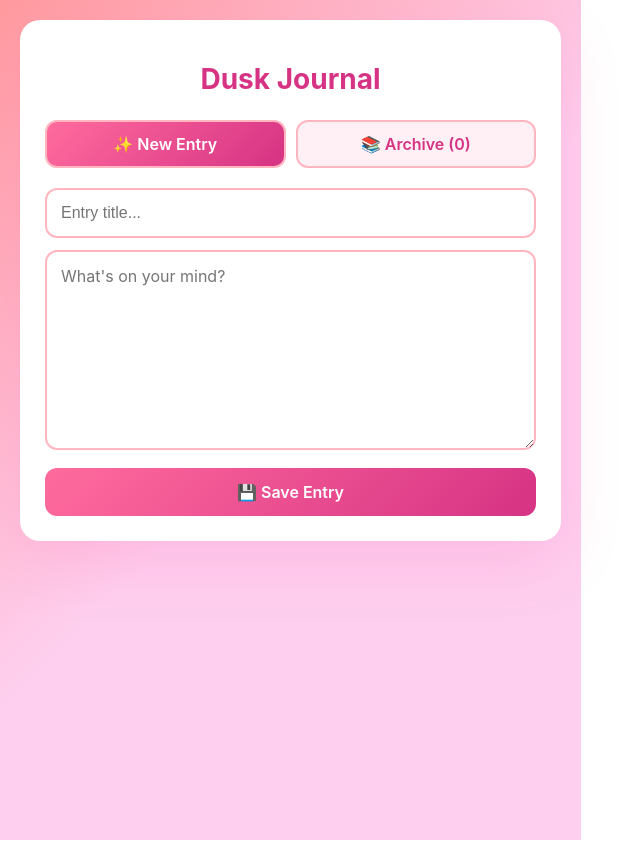
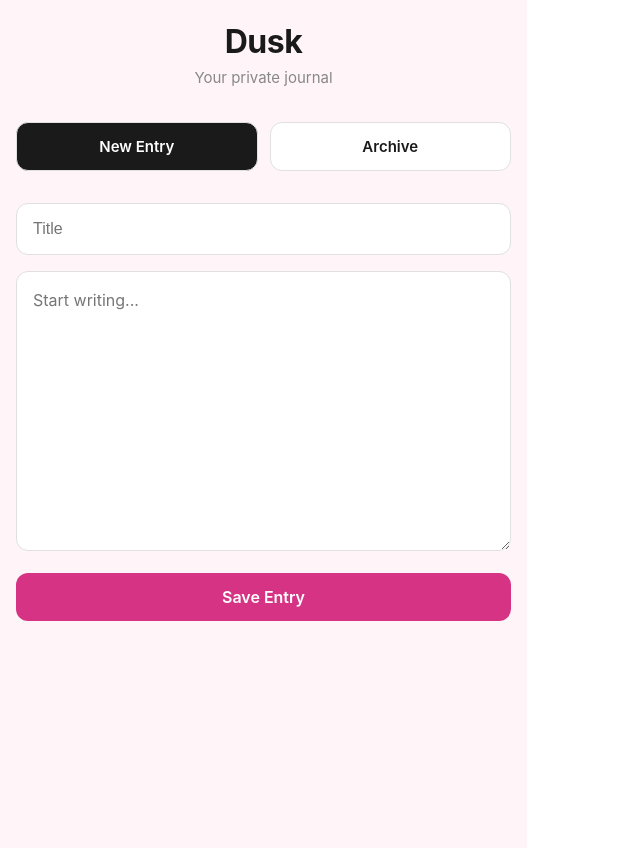
Before and after one commit to forteido-art/dusk-journal, a React (Vite) app: page / in a window 1280 px wide. Shown: the whole page, without its empty margins (0-644 px from the left). Built offline with nearby package versions, Linux system fonts and the light colour scheme.

Commit message:
Modern UI: clean layout, better spacing, pro design

```diff
--- a/src/App.jsx
+++ b/src/App.jsx
@@ -18,13 +18,13 @@ function App() {
 
   const saveEntry = () => {
     if (!title.trim() ||!content.trim()) {
-      alert('Add both title and content')
+      alert('Please add title and content')
       return
     }
 
     if (editingId) {
       setEntries(entries.map(e =>
-        e.id === editingId? {...e, title, content, date: new Date().toISOString()} : e
+        e.id === editingId? {...e, title, content, updated: new Date().toISOString()} : e
       ))
       setEditingId(null)
     } else {
@@ -68,20 +68,21 @@ function App() {
   const exportPDF = () => {
     const printWindow = window.open('', '', 'height=800,width=600')
     const entriesHTML = entries.map(e => `
-      <div style="margin-bottom:30px; page-break-inside:avoid">
-        <h2 style="color:#d63384; margin-bottom:5px">${e.title}</h2>
-        <p style="color:#666; font-size:12px; margin-bottom:10px">${new Date(e.date).toLocaleString()}</p>
-        <p style="white-space:pre-wrap; line-height:1.6">${e.content}</p>
-        <hr style="border:none; border-top:1px solid #eee; margin-top:20px">
+      <div style="margin-bottom:40px; page-break-inside:avoid">
+        <h2 style="color:#d63384; margin:0 0 8px 0; font-size:22px">${e.title}</h2>
+        <p style="color:#888; font-size:13px; margin:0 0 15px 0">${new Date(e.date).toLocaleDateString('en-US', {month: 'long', day: 'numeric', year: 'numeric'})}</p>
+        <p style="white-space:pre-wrap; line-height:1.7; font-size:15px; color:#333">${e.content}</p>
       </div>
     `).join('')
 
     printWindow.document.write(`
       <html>
-        <head><title>Dusk Journal Backup</title></head>
-        <body style="font-family:Arial; padding:30px; color:black">
-          <h1 style="color:#d63384; text-align:center">Dusk Journal Export</h1>
-          <p style="text-align:center; color:#666">Exported on ${new Date().toLocaleString()}</p>
+        <head><title>Dusk Journal</title>
+        <style>body{font-family:-apple-system,Arial,sans-serif; padding:50px; max-width:700px; margin:0 auto}</style>
+        </head>
+        <body>
+          <h1 style="color:#d63384; text-align:center; margin-bottom:10px">Dusk Journal</h1>
+          <p style="text-align:center; color:#999; margin-bottom:50px">Exported ${new Date().toLocaleString()}</p>
           ${entriesHTML}
         </body>
       </html>
@@ -101,153 +102,185 @@ function App() {
   const styles = {
     container: {
       minHeight: '100vh',
-      background: 'linear-gradient(135deg, #ff9a9e 0%, #fecfef 50%, #fecfef 100%)',
-      padding: '20px',
+      background: '#fff5f8',
+      padding: '24px 16px',
       fontFamily: '-apple-system, BlinkMacSystemFont, "Segoe UI", Roboto, sans-serif'
     },
-    card: {
-      maxWidth: '600px',
-      margin: '0 auto',
-      background: 'white',
-      borderRadius: '20px',
-      padding: '25px',
-      boxShadow: '0 20px 60px rgba(255,105,180,0.2)'
+    wrapper: {
+      maxWidth: '680px',
+      margin: '0 auto'
+    },
+    header: {
+      marginBottom: '32px',
+      textAlign: 'center'
     },
     title: {
-      textAlign: 'center',
-      color: '#d63384',
-      marginBottom: '25px',
-      fontSize: '28px'
+      fontSize: '32px',
+      fontWeight: '700',
+      color: '#1a1a1a',
+      margin: '0 0 8px 0',
+      letterSpacing: '-0.5px'
     },
-    btnGroup: {
+    subtitle: {
+      fontSize: '15px',
+      color: '#888',
+      margin: 0
+    },
+    topBar: {
+      display: 'flex',
+      gap: '12px',
+      marginBottom: '32px'
+    },
+    tabBtn: (active) => ({
+      flex: 1,
+      padding: '14px 20px',
+      background: active? '#1a1a1a' : 'white',
+      color: active? 'white' : '#1a1a1a',
+      border: '1.5px solid #e0e0e0',
+      borderRadius: '12px',
+      fontSize: '15px',
+      fontWeight: '600',
+      cursor: 'pointer',
+      transition: 'all 0.2s'
+    }),
+    actionRow: {
       display: 'flex',
       gap: '10px',
-      marginBottom: '20px'
+      marginBottom: '24px',
+      justifyContent: 'flex-end'
     },
-    btn: (active) => ({
-      flex: 1,
-      padding: '12px',
-      background: active? 'linear-gradient(135deg, #ff6b9d 0%, #d63384 100%)' : '#fff0f5',
-      color: active? 'white' : '#d63384',
-      border: '2px solid #ffb6c1',
+    secondaryBtn: {
+      padding: '10px 18px',
+      background: 'white',
+      color: '#1a1a1a',
+      border: '1.5px solid #e0e0e0',
+      borderRadius: '10px',
+      fontSize: '14px',
+      fontWeight: '500',
+      cursor: 'pointer'
+    },
+    primaryBtn: {
+      padding: '14px 24px',
+      background: '#d63384',
+      color: 'white',
+      border: 'none',
       borderRadius: '12px',
       fontSize: '16px',
       fontWeight: '600',
-      cursor: 'pointer'
-    }),
+      cursor: 'pointer',
+      width: '100%',
+      marginTop: '16px'
+    },
     input: {
       width: '100%',
-      padding: '14px',
-      marginBottom: '12px',
+      padding: '16px',
+      marginBottom: '16px',
       fontSize: '16px',
-      border: '2px solid #ffb6c1',
+      border: '1.5px solid #e0e0e0',
       borderRadius: '12px',
       boxSizing: 'border-box',
       outline: 'none',
       background: 'white',
-      color: 'black'
+      color: '#1a1a1a',
+      transition: 'border 0.2s'
     },
     textarea: {
       width: '100%',
-      height: '200px',
-      padding: '14px',
+      minHeight: '280px',
+      padding: '16px',
       fontSize: '16px',
-      border: '2px solid #ffb6c1',
+      border: '1.5px solid #e0e0e0',
       borderRadius: '12px',
       boxSizing: 'border-box',
       outline: 'none',
       resize: 'vertical',
       fontFamily: 'inherit',
       background: 'white',
-      color: 'black'
-    },
-    saveBtn: {
-      width: '100%',
-      padding: '14px',
-      background: 'linear-gradient(135deg, #ff6b9d 0%, #d63384 100%)',
-      color: 'white',
-      border: 'none',
-      borderRadius: '12px',
-      fontSize: '16px',
-      fontWeight: '600',
-      marginTop: '12px',
-      cursor: 'pointer'
-    },
-    cancelBtn: {
-      padding: '14px',
-      background: '#ccc',
-      color: 'black',
-      border: 'none',
-      borderRadius: '12px',
-      fontSize: '16px',
-      fontWeight: '600',
-      marginTop: '12px',
-      cursor: 'pointer'
+      color: '#1a1a1a',
+      lineHeight: '1.6'
     },
     entryCard: {
       background: 'white',
-      padding: '18px',
-      marginBottom: '12px',
-      borderRadius: '15px',
+      padding: '24px',
+      marginBottom: '16px',
+      borderRadius: '16px',
       cursor: 'pointer',
-      border: '2px solid #ffb6c1',
-      color: 'black'
+      border: '1.5px solid #f0f0f0',
+      transition: 'border 0.2s, transform 0.2s'
     },
-    deleteBtn: {
-      padding: '6px 12px',
-      background: '#ff4757',
-      color: 'white',
+    cardHeader: {
+      display: 'flex',
+      justifyContent: 'space-between',
+      alignItems: 'flex-start',
+      marginBottom: '12px'
+    },
+    cardTitle: {
+      fontSize: '18px',
+      fontWeight: '600',
+      color: '#1a1a1a',
+      margin: 0,
+      flex: 1
+    },
+    cardDate: {
+      fontSize: '13px',
+      color: '#999',
+      margin: '6px 0 16px 0'
+    },
+    cardContent: {
+      fontSize: '15px',
+      color: '#555',
+      lineHeight: '1.6',
+      margin: 0
+    },
+    iconBtn: {
+      padding: '8px 12px',
+      background: 'transparent',
+      color: '#d63384',
       border: 'none',
       borderRadius: '8px',
       cursor: 'pointer',
-      fontSize: '14px'
-    },
-    exportBtn: {
-      padding: '10px 16px',
-      background: 'linear-gradient(135deg, #ff6b9d 0%, #d63384 100%)',
-      color: 'white',
-      border: 'none',
-      borderRadius: '10px',
-      fontWeight: '600',
-      cursor: 'pointer',
-      marginLeft: '8px'
+      fontSize: '14px',
+      fontWeight: '500'
     }
   }
 
   return (
     <div style={styles.container}>
-      <div style={styles.card}>
-        <h1 style={styles.title}>Dusk Journal</h1>
+      <div style={styles.wrapper}>
+        <div style={styles.header}>
+          <h1 style={styles.title}>Dusk</h1>
+          <p style={styles.subtitle}>Your private journal</p>
+        </div>
 
-        <div style={styles.btnGroup}>
-          <button style={styles.btn(view==='write')} onClick={() => {setView('write'); setEditingId(null); setTitle(''); setContent('')}}>
-            {editingId? '✏️ Edit' : '✨ New Entry'}
+        <div style={styles.topBar}>
+          <button style={styles.tabBtn(view==='write')} onClick={() => {setView('write'); setEditingId(null); setTitle(''); setContent('')}}>
+            {editingId? 'Edit Entry' : 'New Entry'}
           </button>
-          <button style={styles.btn(view==='archive')} onClick={() => setView('archive')}>
-            📚 Archive ({entries.length})
+          <button style={styles.tabBtn(view==='archive')} onClick={() => setView('archive')}>
+            Archive
           </button>
         </div>
 
         {view === 'write'? (
           <div>
             <input
-              placeholder="Entry title..."
+              placeholder="Title"
               value={title}
               onChange={(e) => setTitle(e.target.value)}
               style={styles.input}
             />
             <textarea
-              placeholder="What's on your mind?"
+              placeholder="Start writing..."
               value={content}
               onChange={(e) => setContent(e.target.value)}
               style={styles.textarea}
             />
-            <div style={{display: 'flex', gap: '10px'}}>
-              <button onClick={saveEntry} style={{...styles.saveBtn, flex: 1}}>
-                {editingId? '💾 Update Entry' : '💾 Save Entry'}
+            <div style={{display: 'flex', gap: '12px'}}>
+              <button onClick={saveEntry} style={{...styles.primaryBtn, flex: 1}}>
+                {editingId? 'Save Changes' : 'Save Entry'}
               </button>
               {editingId && (
-                <button onClick={cancelEdit} style={styles.cancelBtn}>
+                <button onClick={cancelEdit} style={{...styles.secondaryBtn, padding: '14px 24px'}}>
                   Cancel
                 </button>
               )}
@@ -255,33 +288,33 @@ function App() {
           </div>
         ) : (
           <div>
-            <div style={{display: 'flex', justifyContent: 'space-between', alignItems: 'center', marginBottom: '20px'}}>
-              <h2 style={{margin: 0, color: '#d63384'}}>Archive</h2>
-              {entries.length > 0 && (
-                <div>
-                  <button onClick={exportJSON} style={styles.exportBtn}>📥 JSON</button>
-                  <button onClick={exportPDF} style={styles.exportBtn}>📄 PDF</button>
-                </div>
-              )}
-            </div>
+            {entries.length > 0 && (
+              <div style={styles.actionRow}>
+                <button onClick={exportJSON} style={styles.secondaryBtn}>Export JSON</button>
+                <button onClick={exportPDF} style={styles.secondaryBtn}>Export PDF</button>
+              </div>
+            )}
 
             {entries.length === 0? (
-              <p style={{textAlign: 'center', color: '#d63384', marginTop: '60px', fontSize: '18px'}}>No entries yet. Write your first one! ✨</p>
+              <div style={{textAlign: 'center', padding: '80px 20px'}}>
+                <p style={{fontSize: '18px', color: '#ccc', marginBottom: '8px'}}>No entries yet</p>
+                <p style={{fontSize: '15px', color: '#999'}}>Tap "New Entry" to start writing</p>
+              </div>
             ) : (
               entries.map(entry => (
                 <div key={entry.id} style={styles.entryCard} onClick={() => editEntry(entry)}>
-                  <div style={{display: 'flex', justifyContent: 'space-between', alignItems: 'start'}}>
-                    <div style={{flex: 1}}>
-                      <h3 style={{margin: '0 0 8px 0', color: 'black'}}>{entry.title}</h3>
-                      <p style={{color: '#666', fontSize: '13px', margin: '0 0 10px 0'}}>
-                        {new Date(entry.date).toLocaleString()}
-                      </p>
-                      <p style={{margin: 0, color: 'black', whiteSpace: 'pre-wrap', lineHeight: '1.5'}}>{entry.content.substring(0, 120)}{entry.content.length > 120? '...' : ''}</p>
-                    </div>
-                    <button onClick={(e) => {e.stopPropagation(); deleteEntry(entry.id)}} style={styles.deleteBtn}>
-                      🗑️
+                  <div style={styles.cardHeader}>
+                    <h3 style={styles.cardTitle}>{entry.title}</h3>
+                    <button onClick={(e) => {e.stopPropagation(); deleteEntry(entry.id)}} style={styles.iconBtn}>
+                      Delete
                     </button>
                   </div>
+                  <p style={styles.cardDate}>
+                    {new Date(entry.date).toLocaleDateString('en-US', {month: 'short', day: 'numeric', year: 'numeric'})}
+                  </p>
+                  <p style={styles.cardContent}>
+                    {entry.content.substring(0, 180)}{entry.content.length > 180? '...' : ''}
+                  </p>
                 </div>
               ))
             )}
```
